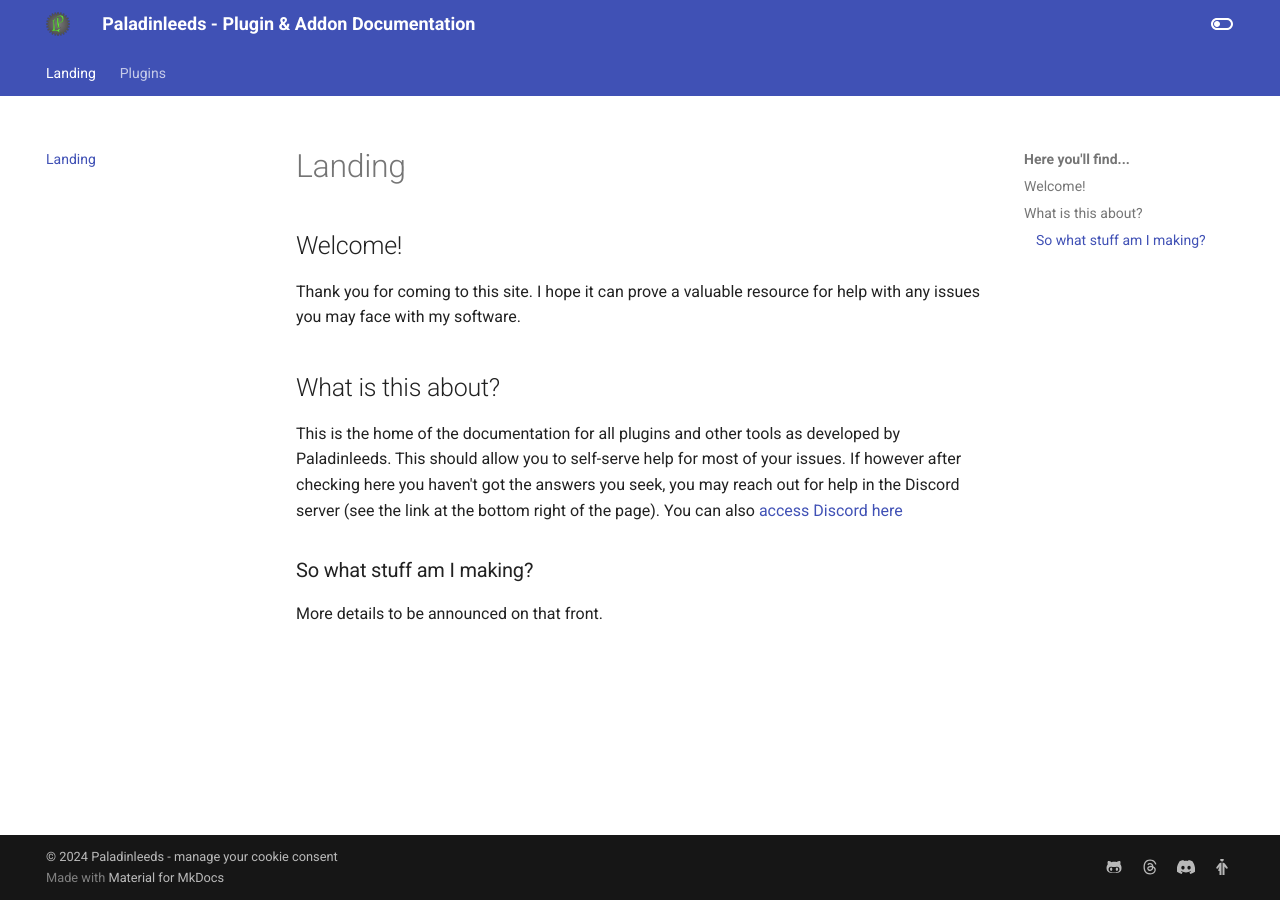
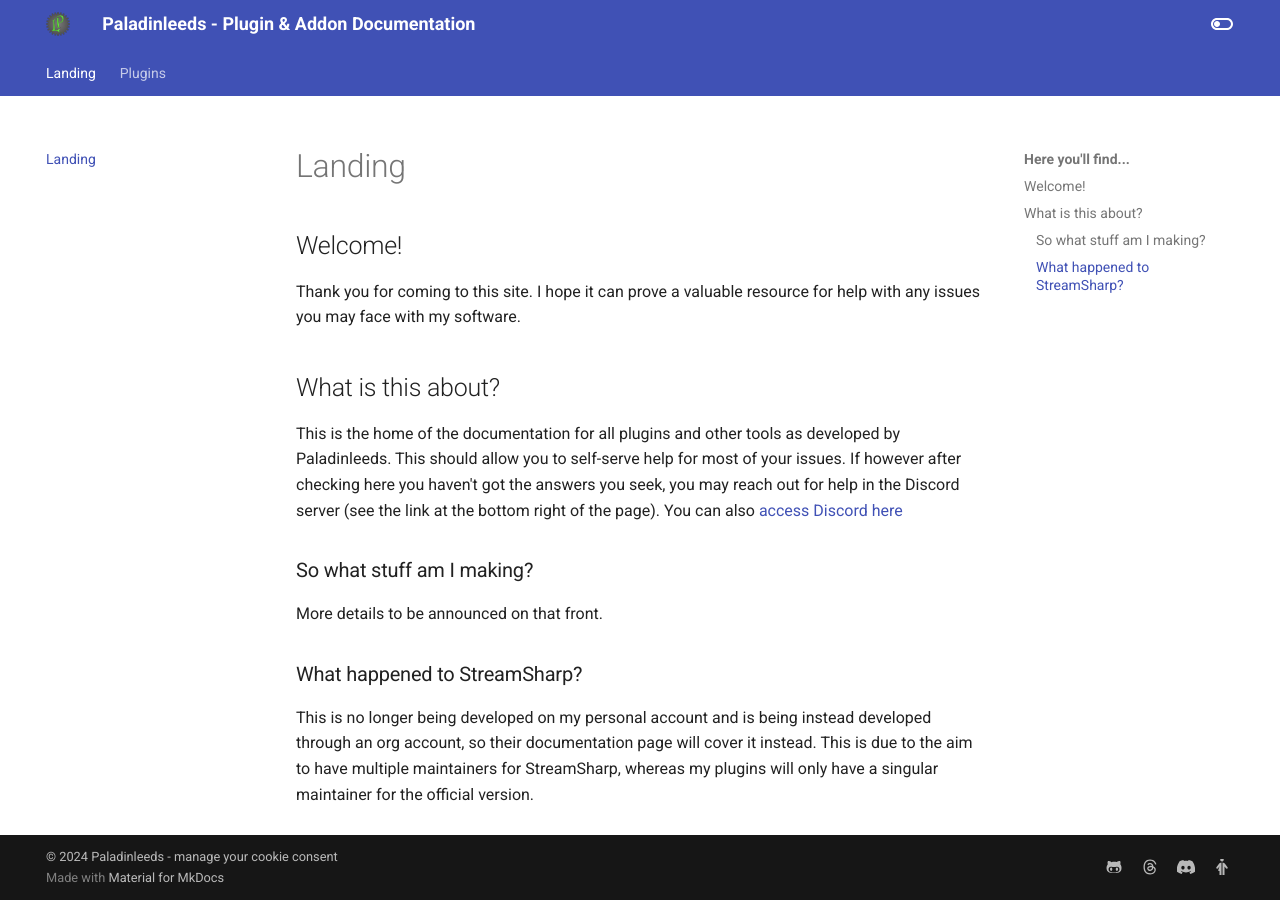
Before and after one commit to Paladinleeds/paladinleeds.github.io, an MkDocs documentation site: the page built from docs/index.md, in a window 1280 px wide. Built offline with MkDocs 1.6.1 and Material for MkDocs 9.7.7, drawn with Linux system fonts in a browser that asks for light colours; plug-ins that fetch from the network failed and are left out.

Commit message:
Provided information on the home page about the removal of StreamSharp.

```diff
--- a/docs/index.md
+++ b/docs/index.md
@@ -11,3 +11,7 @@ This is the home of the documentation for all plugins and other tools as develop
 ### So what stuff am I making?
 
 More details to be announced on that front.
+
+### What happened to StreamSharp?
+
+This is no longer being developed on my personal account and is being instead developed through an org account, so their documentation page will cover it instead. This is due to the aim to have multiple maintainers for StreamSharp, whereas my plugins will only have a singular maintainer for the official version.
```
